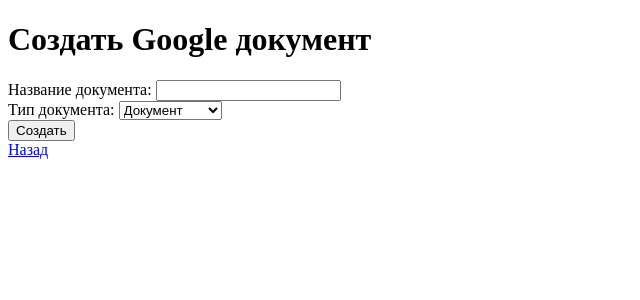
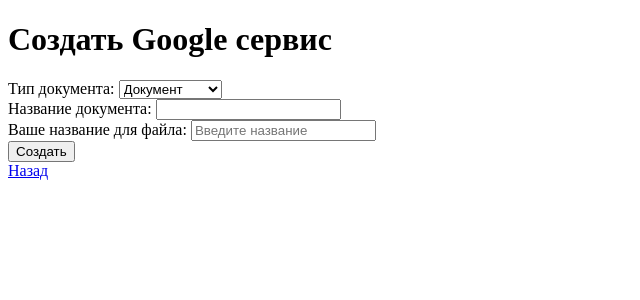
Before and after one commit to MaksimKislyakov/Event-planner, a Django app: page /projects/project/1/create_google_service/ in a window 1280 px wide. Shown: the top 300 px of the page, without its empty margins (0-640 px from the left). Run offline with Django 5.2, Linux system fonts and the light colour scheme.

Commit message:
теперь можно изменять названия файлов в папке при создании гугл сервиса. Переписанны немного html файлы

```diff
--- a/testsite/djsite/project/models.py
+++ b/testsite/djsite/project/models.py
@@ -13,6 +13,7 @@
     file_type = models.CharField(max_length=50, verbose_name='Тип файла')
     file_url = models.URLField(verbose_name='Ссылка на файл')
     created_at = models.DateTimeField(auto_now_add=True, verbose_name='Дата добавления')
+    file_name = models.CharField(max_length=255, blank=True, null=True)
 
     def __str__(self):
         return f"{self.file_type} для {self.project.title}"
--- a/testsite/djsite/project/templates/project/create_google_document.html
+++ b/testsite/djsite/project/templates/project/create_google_document.html
@@ -1,25 +1,29 @@
 <!DOCTYPE html>
 <html>
 <head>
-    <title>Создать Google документ</title>
+    <title>Создать Google сервис</title>
 </head>
 <body>
-    <h1>Создать Google документ</h1>
+    <h1>Создать Google сервис</h1>
     <form method="post">
         {% csrf_token %}
-        <label for="title">Название документа:</label>
-        <input type="text" name="title" required><br>
-
         <label for="doc_type">Тип документа:</label>
-        <select name="doc_type" required>
+        <select name="doc_type" id="doc_type">
             <option value="doc">Документ</option>
             <option value="sheet">Таблица</option>
             <option value="slide">Презентация</option>
             <option value="form">Форма</option>
-        </select><br>
-
+        </select>
+        <br>
+        <label for="title">Название документа:</label>
+        <input type="text" name="title" id="title" required>
+        <br>
+        <label for="custom_name">Ваше название для файла:</label>
+        <input type="text" name="custom_name" id="custom_name" placeholder="Введите название">
+        <br>
         <button type="submit">Создать</button>
     </form>
+
     <a href="{% url 'project_detail' project_id %}">Назад</a>
 </body>
 </html>
--- a/testsite/djsite/project/templates/project/project_detail.html
+++ b/testsite/djsite/project/templates/project/project_detail.html
@@ -9,7 +9,7 @@
     <h2>Файлы:</h2>
     <ul>
         {% for file in project.files.all %}
-            <li>{{ file.file_type }}: <a href="{{ file.file_url }}" target="_blank">{{ file.file_url }}</a></li>
+            <li>{{ file.file_name }}: <a href="{{ file.file_url }}" target="_blank">{{ file.file_url }}</a></li>
         {% endfor %}
     </ul>
     <a href="{% url 'project_list' %}">Назад к списку проектов</a>
--- a/testsite/djsite/project/views.py
+++ b/testsite/djsite/project/views.py
@@ -19,6 +19,8 @@
     if request.method == 'POST':
         doc_type = request.POST.get('doc_type')
         title = request.POST.get('title')
+        custom_name = request.POST.get('custom_name')
+        print("Custom Name:", custom_name)
 
         if doc_type == 'doc':
             file_id = create_google_doc(title)
@@ -47,7 +49,8 @@
         ProjectFile.objects.create(
             project=project,
             file_type=file_type,
-            file_url=file_url
+            file_url=file_url,
+            file_name=custom_name or title
         )
         return redirect('project_detail', pk=project_id)
     return render(request, 'project/create_google_document.html', {'project_id': project_id})
```
Also changed, not shown: testsite/djsite/db.sqlite3, testsite/djsite/media/profile_photos/Обои_стартовый_экран.jpg (deleted), testsite/djsite/media/profile_photos/онлифанс_фото.jpg (deleted), testsite/djsite/media/profile_photos/онлифанс_фото_YVgTZfx.jpg (deleted), testsite/djsite/media/profile_photos/онлифанс_фото_lWeirsN.jpg (deleted), testsite/djsite/project/migrations/0002_projectfile_file_name.py (added).
